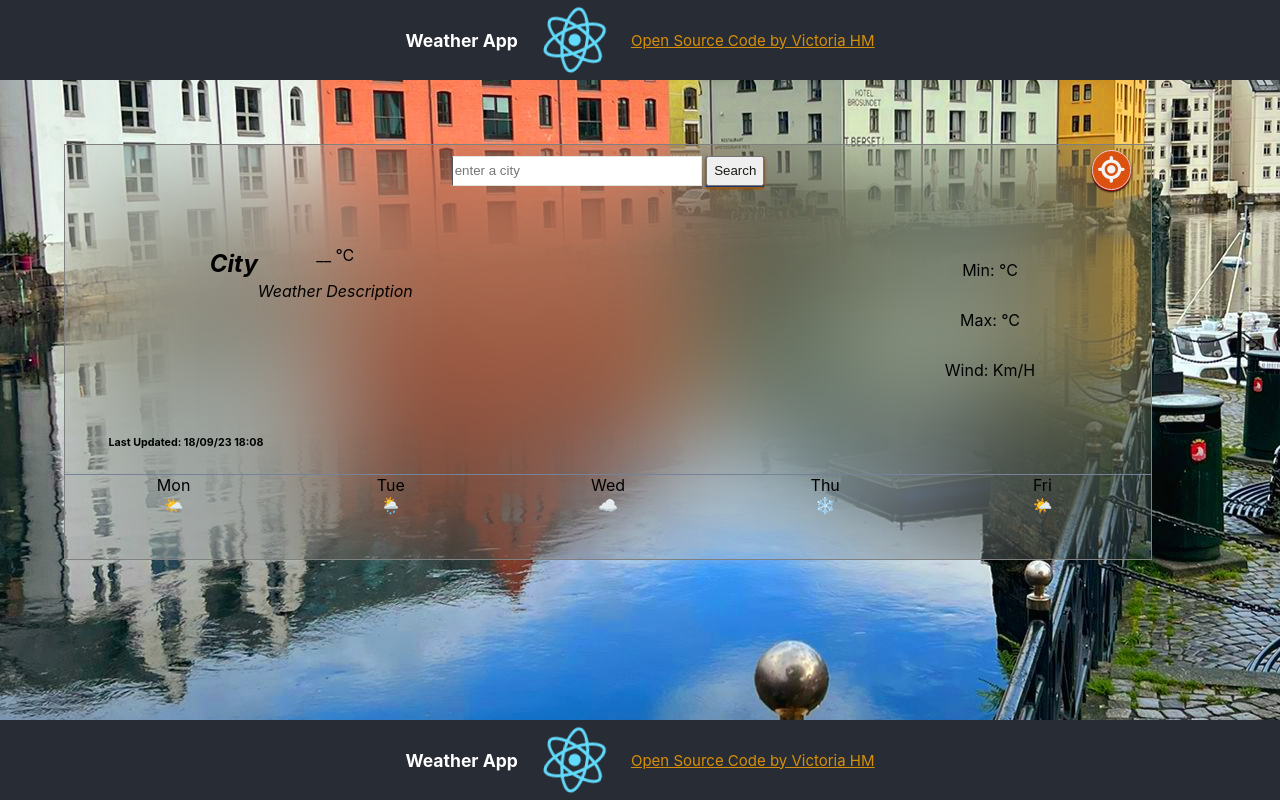
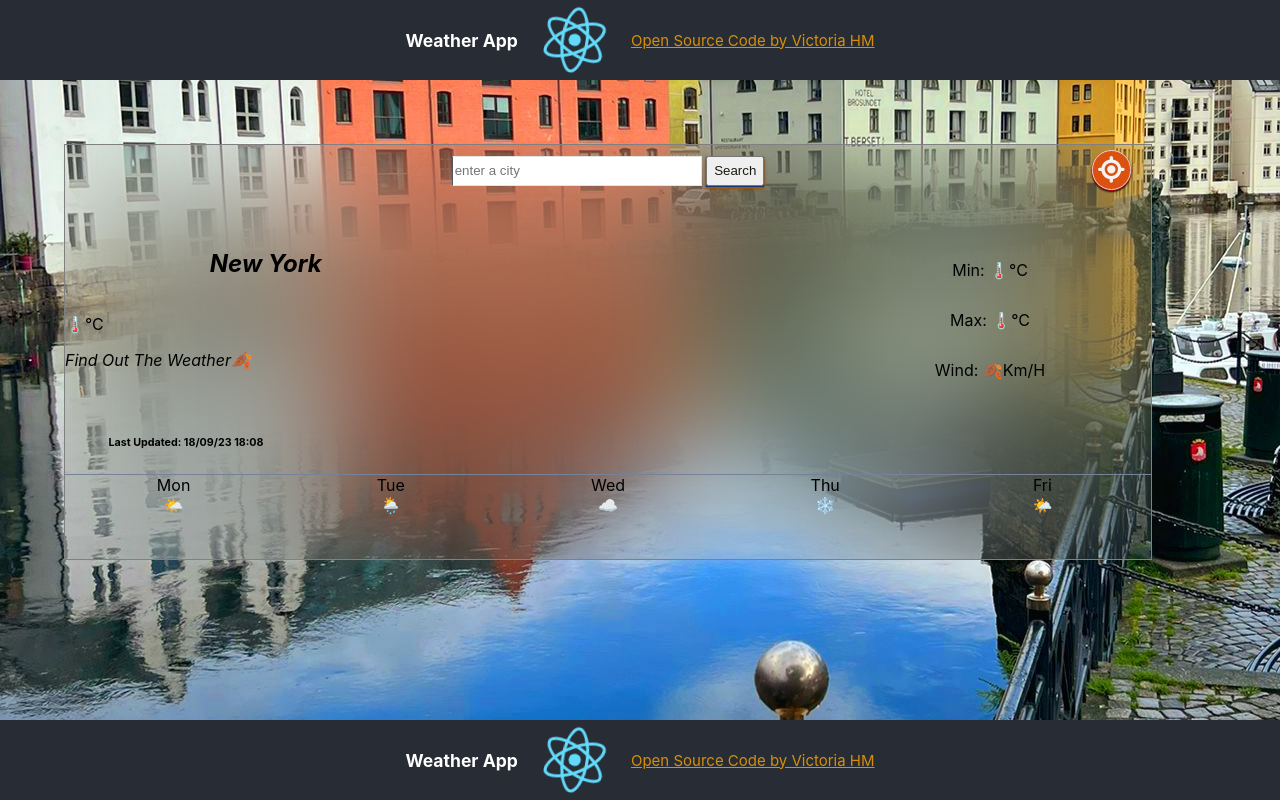
Before and after one commit to hewittmv/my-weather-react-app, a React (Create React App) app: page / in a window 1280 px wide. Built offline with nearby package versions, Linux system fonts and the light colour scheme.

Commit message:
Apply styling for when no data is returned

```diff
--- a/src/App.css
+++ b/src/App.css
@@ -101,7 +101,8 @@ h6 {
 }
 .box-1 {
   display: flex;
-  text-align: center;
+  text-align: start;
+  flex-direction: column;
 }
 .box-2 {
   line-height: 50px;
--- a/src/Search.js
+++ b/src/Search.js
@@ -81,22 +81,22 @@ export default function Search() {
           <div className="box-1">
             <h2>
               {" "}
-              <em>City</em>{" "}
+              <em>New York </em>{" "}
             </h2>
             <p>
               {" "}
-              __ °C
+              🌡️°C
               {""}
               <p>
-                <em>weather description </em>
+                <em>find out the weather🍂 </em>
               </p>
             </p>
           </div>
           <div className="box-2">
             <ul>
-              <li>Min: {""}°C </li>
-              <li>Max: {""}°C </li>
-              <li>Wind: {""}km/h</li>
+              <li>Min: 🌡️°C </li>
+              <li>Max: 🌡️°C </li>
+              <li>Wind: 🍂km/h</li>
             </ul>
           </div>
         </div>
```
